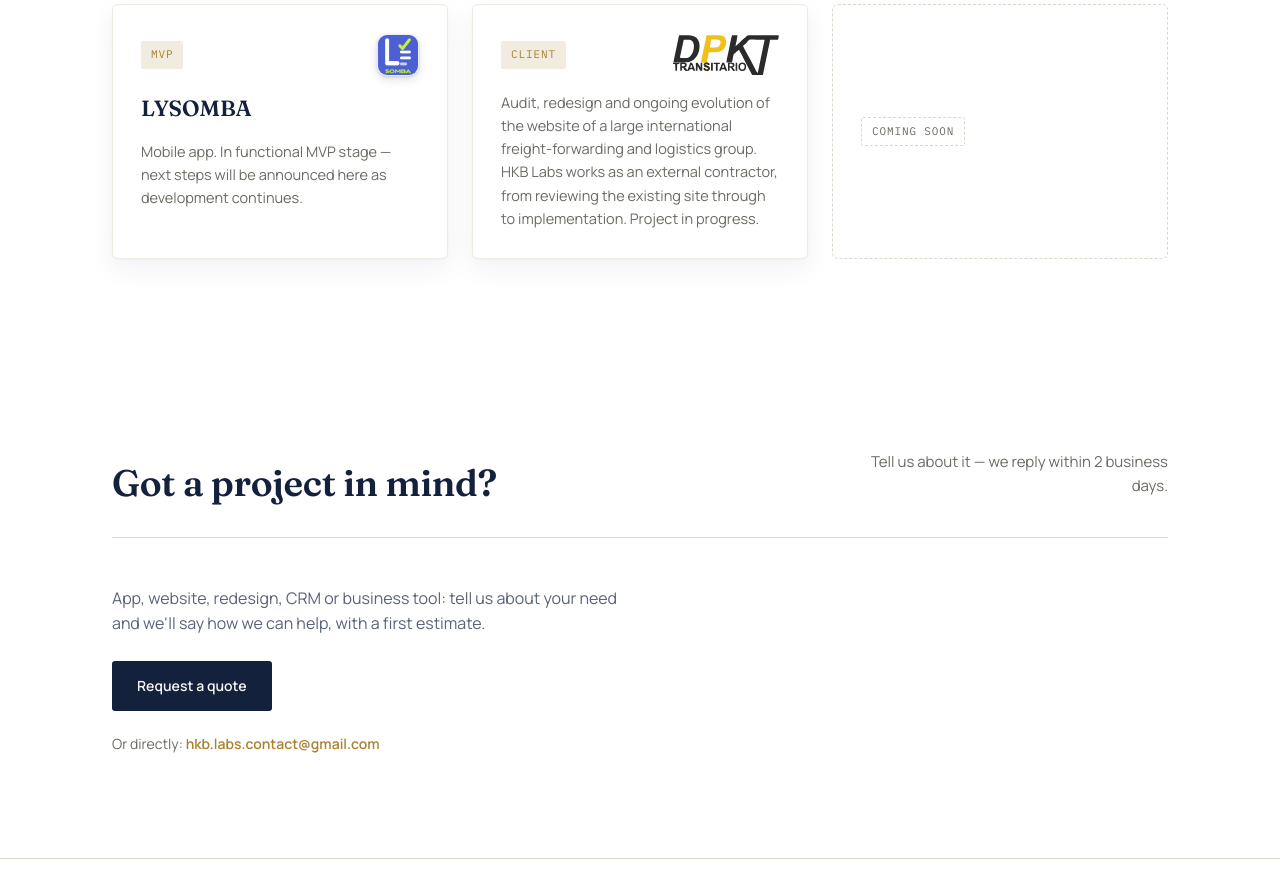
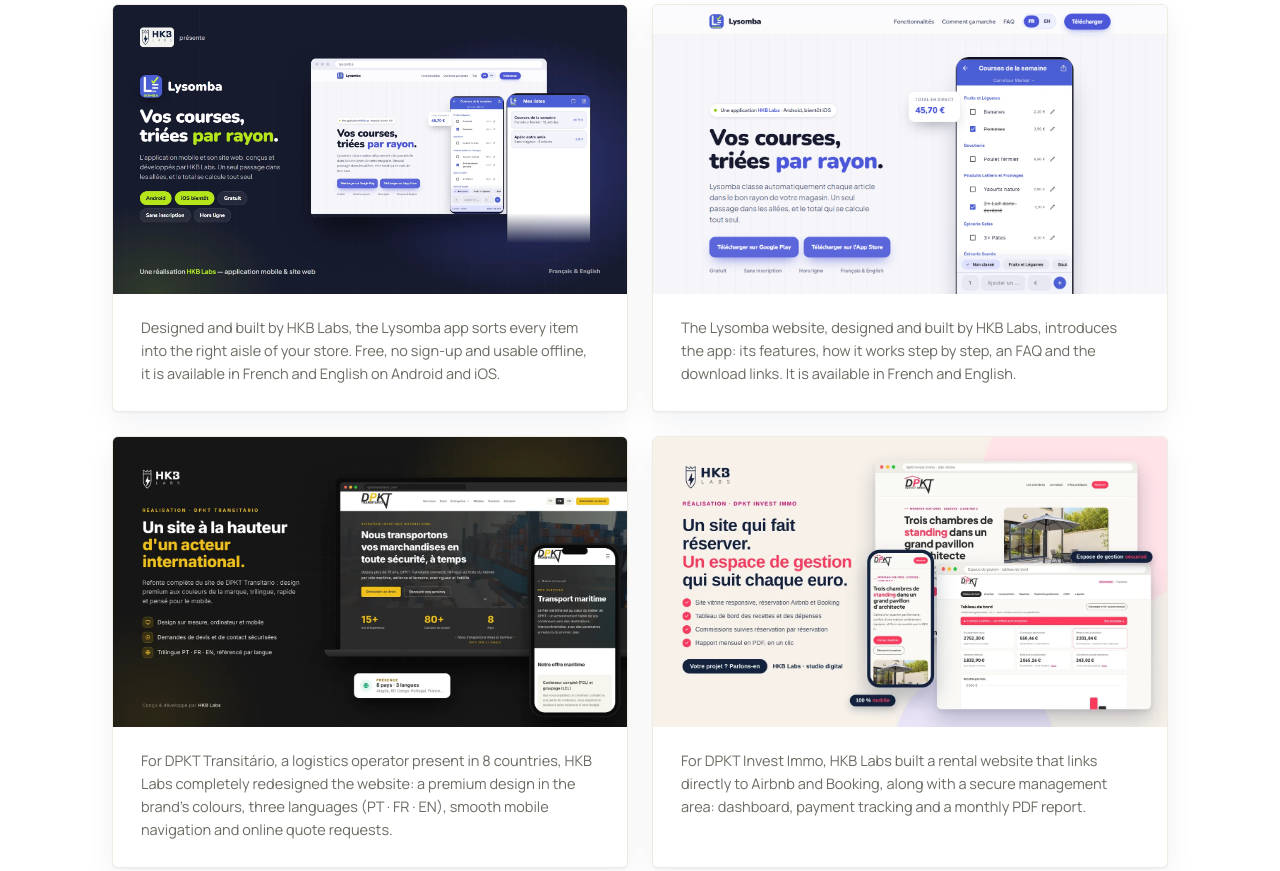
Before and after one commit to HKB-LABS/HKB-Labs-site, a plain HTML site: page index.html in a window 1280 px wide. Shown: the part 1574-2445 px from the top of the page. Drawn offline with Linux system fonts and the light colour scheme.

Commit message:
Refonte de la section Projets : cartes visuelles Lysomba, DPKT et Invest Immo
Remplace les anciennes fiches par une grille de cartes image + description (FR/EN),
ajoute la carte du site Lysomba et la carte "D'autres projets sont en cours".

Co-Authored-By: Claude Sonnet 5.5 <noreply@anthropic.com>

```diff
--- a/index.html
+++ b/index.html
@@ -110,28 +110,49 @@
         <p class="section-note" data-lang="fr">Applications et sites conçus et maintenus par HKB Labs.</p>
         <p class="section-note" data-lang="en">Apps and websites designed and maintained by HKB Labs.</p>
       </div>
-      <div class="project-grid">
-        <div class="project-card">
-          <div class="project-card-top">
-            <span class="status-tag">MVP</span>
-            <img class="project-logo-icon" src="assets/lysomba-icon.png" alt="Lysomba" width="42" height="42">
-          </div>
-          <h3>LYSOMBA</h3>
-          <p data-lang="fr">Application mobile. En phase de MVP fonctionnel — les prochaines étapes seront annoncées ici au fil de son développement.</p>
-          <p data-lang="en">Mobile app. In functional MVP stage — next steps will be announced here as development continues.</p>
-        </div>
-        <div class="project-card">
-          <div class="project-card-top">
-            <span class="status-tag">Client</span>
-            <img class="project-logo-wordmark" src="assets/logo-dpkt.svg" alt="DPKT Transitario" height="40">
-          </div>
-          <h3 class="visually-hidden">DPKT Transitario</h3>
-          <p data-lang="fr">Audit, refonte et évolution continue du site web d'un grand groupe de transit et de logistique à dimension internationale. HKB Labs intervient comme prestataire, de l'analyse de l'existant à la mise en œuvre. Projet en cours.</p>
-          <p data-lang="en">Audit, redesign and ongoing evolution of the website of a large international freight-forwarding and logistics group. HKB Labs works as an external contractor, from reviewing the existing site through to implementation. Project in progress.</p>
-        </div>
-        <div class="project-card placeholder">
-          <span class="status-tag"><span data-lang="fr">À venir</span><span data-lang="en">Coming soon</span></span>
-        </div>
+      <div class="showcase-grid">
+        <figure class="showcase-card">
+          <img src="assets/lysomba-presentation.webp" alt="Lysomba : application mobile de liste de courses classée par rayon, et son site web" width="1920" height="1080">
+          <figcaption>
+            <p data-lang="fr">Conçue et développée par HKB Labs, l'application Lysomba classe chaque article dans le bon rayon de votre magasin. Gratuite, sans inscription et utilisable hors ligne, elle est disponible en français et en anglais sur Android et iOS.</p>
+            <p data-lang="en">Designed and built by HKB Labs, the Lysomba app sorts every item into the right aisle of your store. Free, no sign-up and usable offline, it is available in French and English on Android and iOS.</p>
+          </figcaption>
+        </figure>
+        <figure class="showcase-card">
+          <img src="assets/lysomba-site.png" alt="Site web de Lysomba : page d'accueil avec présentation de l'application et liens de téléchargement" width="1440" height="900" loading="lazy" style="object-position: top;">
+          <figcaption>
+            <p data-lang="fr">Le site web de Lysomba, conçu et développé par HKB Labs, présente l'application&nbsp;: ses fonctionnalités, son fonctionnement pas à pas, une FAQ et les liens de téléchargement. Il est disponible en français et en anglais.</p>
+            <p data-lang="en">The Lysomba website, designed and built by HKB Labs, introduces the app: its features, how it works step by step, an FAQ and the download links. It is available in French and English.</p>
+          </figcaption>
+        </figure>
+        <figure class="showcase-card">
+          <img src="assets/dpkt-transitario-site.png" alt="DPKT Transitário : refonte du site internet, design premium, trilingue et adapté au mobile" width="1456" height="819" loading="lazy">
+          <figcaption>
+            <p data-lang="fr">Pour DPKT Transitário, opérateur logistique présent dans 8 pays, HKB Labs a entièrement repensé le site internet&nbsp;: un design premium aux couleurs de la marque, trois langues (PT · FR · EN), une navigation fluide sur mobile et des demandes de devis en ligne.</p>
+            <p data-lang="en">For DPKT Transitário, a logistics operator present in 8 countries, HKB Labs completely redesigned the website: a premium design in the brand's colours, three languages (PT · FR · EN), smooth mobile navigation and online quote requests.</p>
+          </figcaption>
+        </figure>
+        <figure class="showcase-card">
+          <img src="assets/dpkt-invest-immo.webp" alt="DPKT Invest Immo : site vitrine de location et espace de gestion sécurisé" width="1456" height="819" loading="lazy">
+          <figcaption>
+            <p data-lang="fr">Pour DPKT Invest Immo, HKB Labs a conçu un site de location qui renvoie directement vers Airbnb et Booking, et un espace de gestion sécurisé&nbsp;: tableau de bord, suivi des paiements et rapport mensuel en PDF.</p>
+            <p data-lang="en">For DPKT Invest Immo, HKB Labs built a rental website that links directly to Airbnb and Booking, along with a secure management area: dashboard, payment tracking and a monthly PDF report.</p>
+          </figcaption>
+        </figure>
+        <figure class="showcase-card">
+          <img src="assets/dpkt-transitario-suivi.webp" alt="DPKT Transitário : plateforme de suivi de conteneurs, portail client et espace de gestion" width="2000" height="1125" loading="lazy">
+          <figcaption>
+            <p data-lang="fr">Plateforme de suivi de conteneurs pour DPKT Transitário&nbsp;: un portail client sécurisé et un espace de gestion pour les équipes, en trois langues.</p>
+            <p data-lang="en">Container tracking platform for DPKT Transitário: a secure client portal and a management area for the team, in three languages.</p>
+          </figcaption>
+        </figure>
+        <figure class="showcase-card">
+          <img src="assets/projets-en-cours.svg" alt="Maquette de site et d'application en cours de construction" width="1456" height="819" loading="lazy">
+          <figcaption>
+            <p data-lang="fr">D'autres projets sont en cours.</p>
+            <p data-lang="en">More projects are in the works.</p>
+          </figcaption>
+        </figure>
       </div>
     </div>
   </section>
--- a/styles.css
+++ b/styles.css
@@ -334,114 +334,46 @@ h2.section-title {
 
 /* Projects */
 
-.project-grid {
+.showcase-grid {
   display: grid;
-  grid-template-columns: repeat(3, 1fr);
+  grid-template-columns: repeat(2, 1fr);
   gap: 24px;
 }
 
-.project-card {
+.showcase-card {
+  margin: 0;
   background: var(--paper);
   border: 1px solid #EDEBE2;
   border-radius: 6px;
-  padding: 28px;
+  overflow: hidden;
   display: flex;
   flex-direction: column;
-  gap: 14px;
-  min-height: 220px;
   box-shadow: 0 1px 2px rgba(20, 33, 61, 0.04), 0 10px 28px rgba(20, 33, 61, 0.06);
   transition: border-color .2s ease, transform .2s ease, box-shadow .2s ease;
 }
 
-.project-card:not(.placeholder):hover {
+.showcase-card:hover {
   border-color: var(--brass);
   transform: translateY(-3px);
   box-shadow: 0 2px 6px rgba(20, 33, 61, 0.06), 0 18px 44px rgba(20, 33, 61, 0.11);
 }
 
-
-.status-tag {
-  align-self: flex-start;
-  font-family: var(--mono);
-  font-size: 11px;
-  letter-spacing: 0.08em;
-  text-transform: uppercase;
-  padding: 5px 10px;
-  border-radius: 2px;
-  background: var(--brass-soft);
-  color: var(--brass);
+.showcase-card img {
+  display: block;
+  width: 100%;
+  height: auto;
+  aspect-ratio: 16 / 9;
+  object-fit: cover;
 }
 
-.project-card h3 {
-  font-family: var(--display);
-  font-size: 22px;
-  font-weight: 600;
-  margin: 0;
+.showcase-card figcaption {
+  padding: 22px 28px 26px;
 }
 
-.project-card-top {
-  display: flex;
-  align-items: center;
-  justify-content: space-between;
-  gap: 14px;
-  min-height: 44px;
-}
-
-.project-card-top .status-tag {
-  align-self: center;
-}
-
-.project-logo-icon {
-  width: 42px;
-  height: 42px;
-  border-radius: 10px;
-  flex-shrink: 0;
-  display: block;
-  border: 1px solid rgba(20, 33, 61, 0.08);
-  box-shadow: 0 1px 3px rgba(20, 33, 61, 0.14), 0 4px 10px rgba(20, 33, 61, 0.12);
-}
-
-.project-logo-wordmark {
-  height: 40px;
-  width: auto;
-  max-width: 55%;
-  display: block;
-  flex-shrink: 0;
-}
-
-.visually-hidden {
-  position: absolute;
-  width: 1px;
-  height: 1px;
-  margin: -1px;
-  padding: 0;
-  overflow: hidden;
-  clip: rect(0 0 0 0);
-  white-space: nowrap;
-  border: 0;
-}
-
-.project-card p {
+.showcase-card figcaption p {
   color: var(--muted);
   font-size: 14.5px;
   margin: 0;
-  flex-grow: 1;
-}
-
-.project-card.placeholder {
-  border-style: dashed;
-  border-color: var(--line);
-  box-shadow: none;
-  justify-content: center;
-  align-items: center;
-  text-align: center;
-  color: var(--muted);
-}
-
-.project-card.placeholder .status-tag {
-  background: transparent;
-  border: 1px dashed var(--line);
-  color: var(--muted);
 }
 
 /* Footer */
@@ -780,7 +712,7 @@ html[data-lang="en"] [data-lang="fr"] { display: none !important; }
   .hero .wrap { grid-template-columns: 1fr; }
   .hero-mark { order: -1; max-width: 160px; margin: 0 auto 24px; }
   .about-grid { grid-template-columns: 1fr; }
-  .project-grid { grid-template-columns: 1fr; }
+  .showcase-grid { grid-template-columns: 1fr; }
   .section-head { flex-direction: column; align-items: flex-start; }
   .section-note { text-align: left; }
   .contact-layout { grid-template-columns: 1fr; gap: 30px; }
```
Also changed, not shown: assets/dpkt-invest-immo.webp (added), assets/dpkt-transitario-site.png (added), assets/dpkt-transitario-suivi.webp (added), assets/lysomba-presentation.webp (added), assets/lysomba-site.png (added), assets/projets-en-cours.svg (added).
